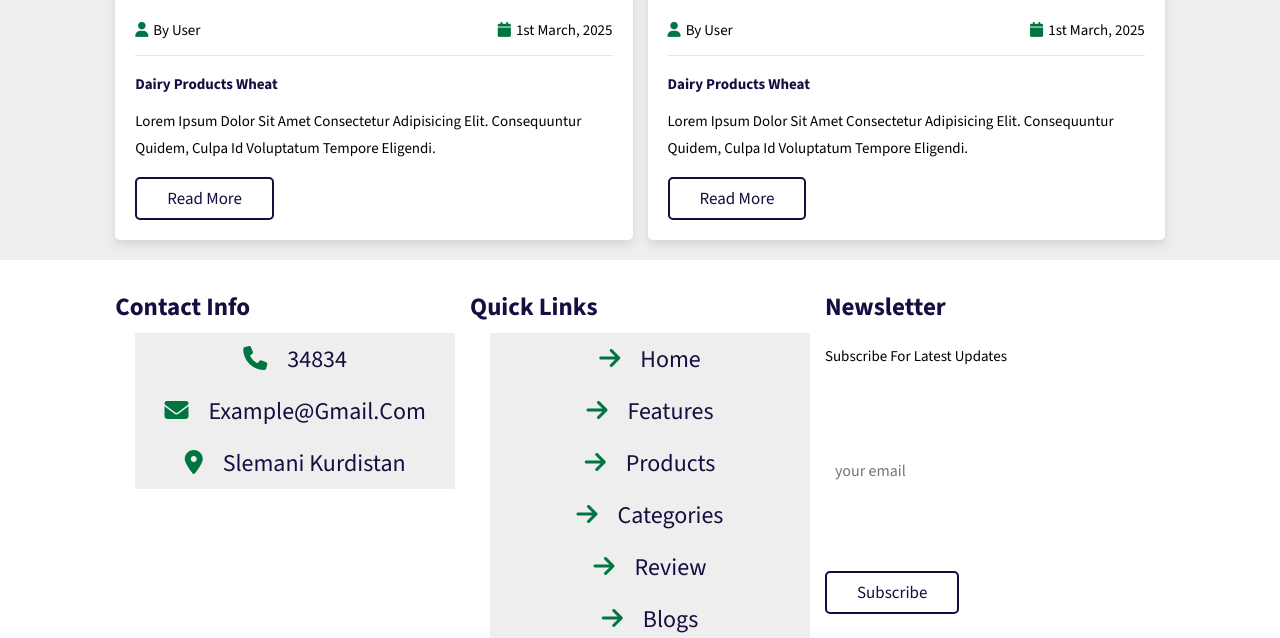
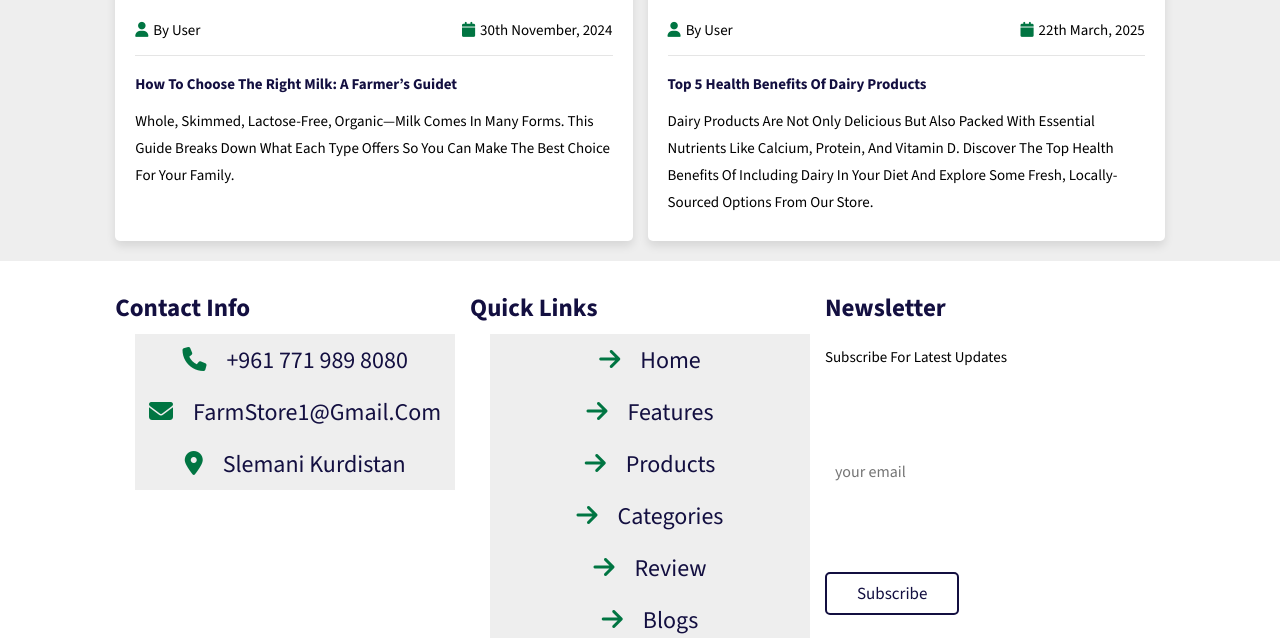
Before and after one commit to Rashidsadq/farm, a plain HTML site: page index.html in a window 1280 px wide. Shown: the part 3952-4590 px from the top of the page. Drawn offline with nearby package versions, Linux system fonts and the light colour scheme.

Commit message:
edit blog and contact section

```diff
--- a/index.html
+++ b/index.html
@@ -422,29 +422,27 @@
     <h1 class="heading">our <span>blogs</span></h1>
     <div class="box-container">
       <div class="box">
-        <img src="images/farmbackground.png" alt="">
+        <img src="images/ChatGPT Image Apr 8, 2025, 02_41_24 AM.png" alt="">
         <div class="content">
           <div class="icons">
             <a href="#"><i class="fas fa-user"></i>by user</a>
-            <a href="#"><i class="fas fa-calendar"></i>1st march, 2025</a>
+            <a href="#"><i class="fas fa-calendar"></i>30th november, 2024</a>
           </div>
-          <h3>dairy products wheat </h3>
-          <p>Lorem ipsum dolor sit amet consectetur adipisicing elit. Consequuntur quidem, culpa id voluptatum tempore
-            eligendi.</p>
-          <a href="#" class="btn">read more</a>
+          <h3>How to Choose the Right Milk: A Farmer’s Guidet </h3>
+          <p>Whole, skimmed, lactose-free, organic—milk comes in many forms. This guide breaks down what each type offers so you can make the best choice for your family.</p>
         </div>
       </div>
       <div class="box">
-        <img src="images/farmbackground.png" alt="">
+        <img src="images/ChatGPT Image Apr 8, 2025, 02_38_46 AM.png" alt="">
         <div class="content">
           <div class="icons">
             <a href="#"><i class="fas fa-user"></i>by user</a>
-            <a href="#"><i class="fas fa-calendar"></i>1st march, 2025</a>
+            <a href="#"><i class="fas fa-calendar"></i>22th march, 2025</a>
           </div>
-          <h3>dairy products wheat </h3>
-          <p>Lorem ipsum dolor sit amet consectetur adipisicing elit. Consequuntur quidem, culpa id voluptatum tempore
-            eligendi.</p>
-          <a href="#" class="btn">read more</a>
+          <h3>Top 5 Health Benefits of Dairy Products </h3>
+          <p>Dairy products are not only delicious but also packed with essential nutrients like calcium, protein, and vitamin D. Discover the top health benefits of including dairy in your diet and explore some fresh, locally-sourced options from our store.
+
+          </p>
 
 
 
@@ -456,8 +454,8 @@
         <h3>contact info </h3>
 
         <div class="share">
-          <a href="#" class="links"><i class="fas fa-phone"></i>34834</a>
-          <a href="#" class="links"><i class="fas fa-envelope"></i>example@gmail.com</a>
+          <a href="#" class="links"><i class="fas fa-phone"></i>+961 771 989 8080</a>
+          <a href="#" class="links"><i class="fas fa-envelope"></i>farmStore1@gmail.com</a>
           <a href="#" class="links"><i class="fas fa-map-marker-alt"></i>slemani kurdistan</a>
         </div>
       </div>
```
Also changed, not shown: 2 other files.
